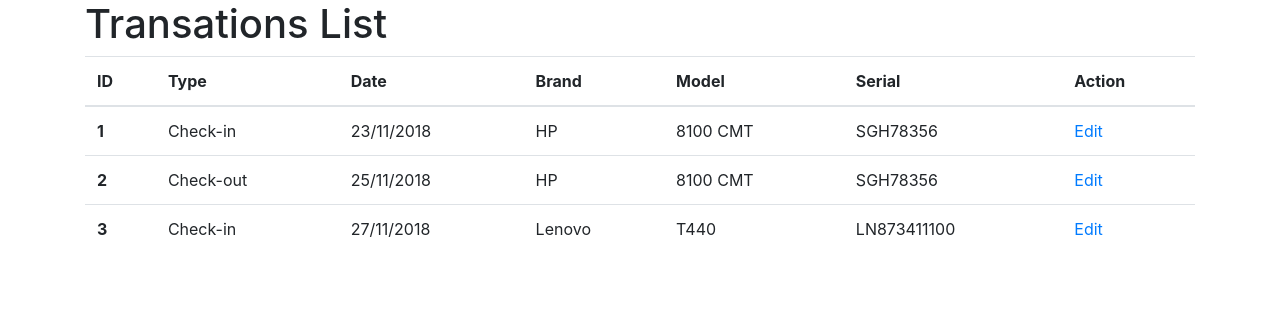
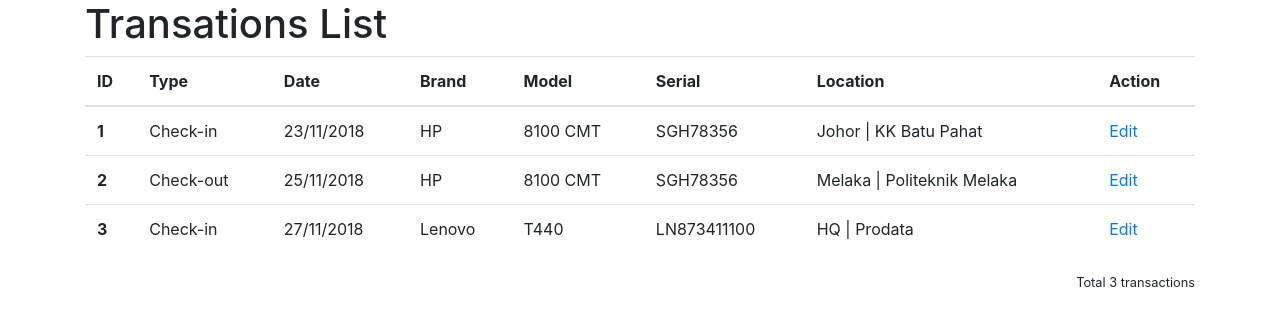
Before and after one commit to nadiasyafiqah/cm-tracking, a PHP site: page /transactions.php in a window 1280 px wide. Shown: the part 56-382 px from the top of the page. Run offline with PHP 8.4, Linux system fonts and the light colour scheme; some libraries are stand-ins or nearby versions.

Commit message:
Updated column and total row counter

```diff
--- a/inc/transactions/view.php
+++ b/inc/transactions/view.php
@@ -9,6 +9,7 @@
       <th scope="col">Brand</th>
       <th scope="col">Model</th>
       <th scope="col">Serial</th>
+      <th scope="col">Location</th>
       <th scope="col">Action</th>
     </tr>
   </thead>
@@ -20,6 +21,7 @@
       <td>HP</td>
       <td>8100 CMT</td>
       <td>SGH78356</td>
+      <td>Johor | KK Batu Pahat</td>
       <td><a href="$">Edit</a></td>
     </tr>
     <tr>
@@ -29,6 +31,7 @@
       <td>HP</td>
       <td>8100 CMT</td>
       <td>SGH78356</td>
+      <td>Melaka | Politeknik Melaka</td>
       <td><a href="$">Edit</a></td>
     </tr>
     <tr>
@@ -38,8 +41,14 @@
       <td>Lenovo</td>
       <td>T440</td>
       <td>LN873411100</td>
+      <td>HQ | Prodata</td>
       <td><a href="$">Edit</a></td>
     </tr>
   </tbody>
 </table>
+<div class="flex">
+  <div class="float-right">
+    <small>Total 3 transactions</small>
+  </div>
 </div>
+</div>
```
